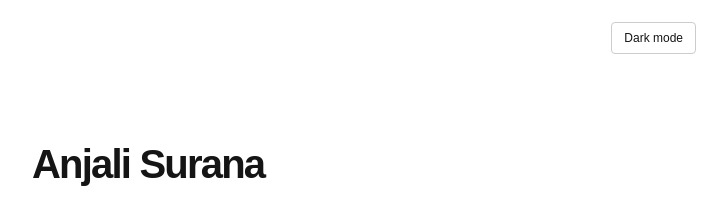
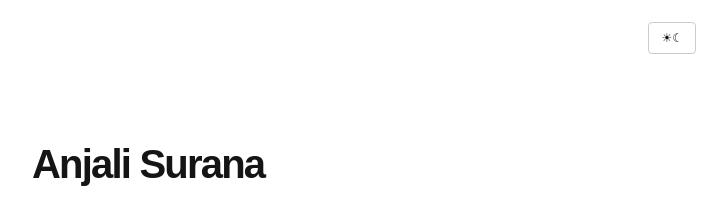
Before and after one commit to anjalisurana-commits/anjalisurana-commits.github.io, a Jekyll site: the page built from index.html, in a window 1280 px wide. Shown: the top 212 px of the page, without its empty margins (276-1003 px from the left). Built offline with Jekyll 4.4.1, drawn with Linux system fonts in a browser that asks for light colours.

Commit message:
Use icon theme toggle

```diff
--- a/_layouts/default.html
+++ b/_layouts/default.html
@@ -1,3 +1,3 @@
 <!doctype html>
-<html lang="en"><head><meta charset="utf-8"><meta name="viewport" content="width=device-width, initial-scale=1"><title>{% if page.title %}{{ page.title | escape }} · {% endif %}Anjali Surana</title><link rel="stylesheet" href="{{ '/style.css' | relative_url }}?v=4"><script>(function(){try{var t=localStorage.getItem('theme');if(t==='dark')document.documentElement.dataset.theme='dark'}catch(e){}})();</script></head>
-<body><div class="theme-bar"><button id="theme-toggle" type="button" aria-label="Switch to dark mode">Dark mode</button></div><main>{{ content }}</main><script>(function(){var b=document.getElementById('theme-toggle');function render(){var d=document.documentElement.dataset.theme==='dark';b.textContent=d?'Light mode':'Dark mode';b.setAttribute('aria-label',d?'Switch to light mode':'Switch to dark mode')}b.addEventListener('click',function(){var d=document.documentElement.dataset.theme==='dark';document.documentElement.dataset.theme=d?'light':'dark';try{localStorage.setItem('theme',d?'light':'dark')}catch(e){}render()});render()})();</script></body></html>
+<html lang="en"><head><meta charset="utf-8"><meta name="viewport" content="width=device-width, initial-scale=1"><title>{% if page.title %}{{ page.title | escape }} · {% endif %}Anjali Surana</title><link rel="stylesheet" href="{{ '/style.css' | relative_url }}?v=5"><script>(function(){try{var t=localStorage.getItem('theme');if(t==='dark')document.documentElement.dataset.theme='dark'}catch(e){}})();</script></head>
+<body><div class="theme-bar"><button id="theme-toggle" type="button" role="switch" aria-label="Dark mode" aria-checked="false"><span class="sun" aria-hidden="true">☀</span><span class="toggle-knob" aria-hidden="true"></span><span class="moon" aria-hidden="true">☾</span></button></div><main>{{ content }}</main><script>(function(){var b=document.getElementById('theme-toggle');function render(){var d=document.documentElement.dataset.theme==='dark';b.setAttribute('aria-checked',String(d))}b.addEventListener('click',function(){var d=document.documentElement.dataset.theme==='dark';document.documentElement.dataset.theme=d?'light':'dark';try{localStorage.setItem('theme',d?'light':'dark')}catch(e){}render()});render()})();</script></body></html>
```
